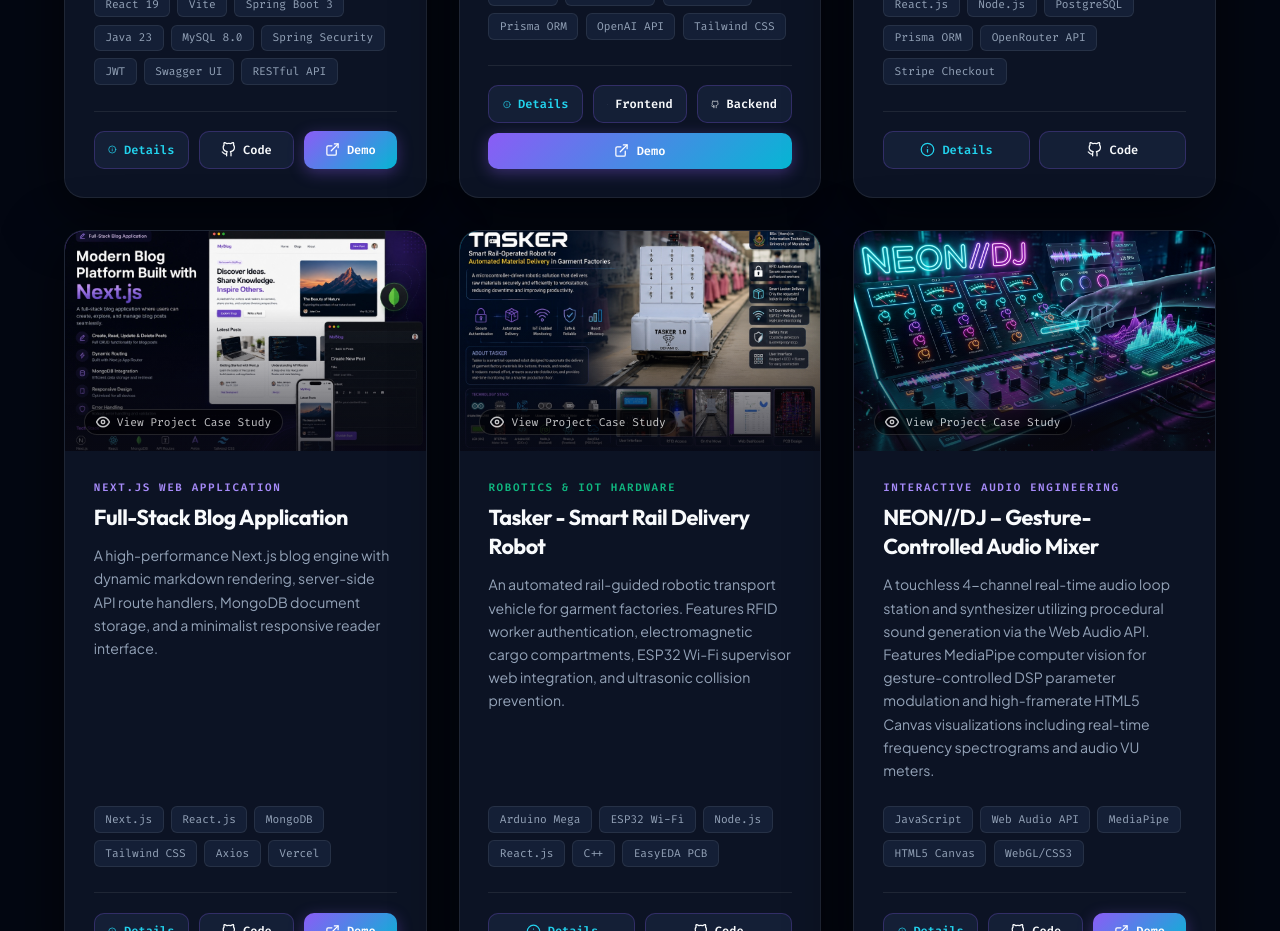
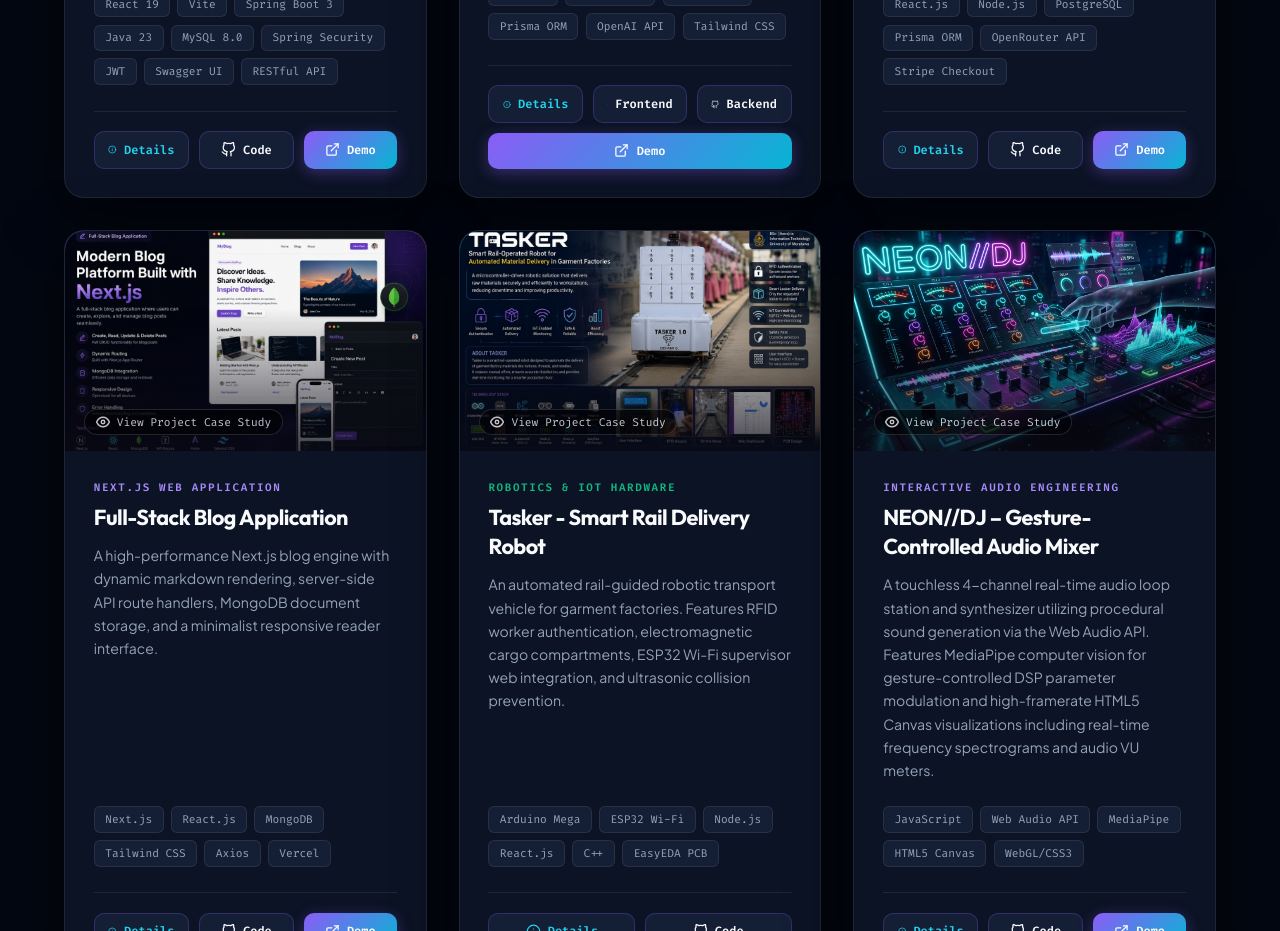
Before and after one commit to DehamiDiv/portfolio-website, a Next.js app: page / in a window 1280 px wide. Shown: the part 5440-6371 px from the top of the page. Built offline with nearby package versions, Linux system fonts and the light colour scheme.

Commit message:
feat: add live demo URL for AI-Powered Website Builder

```diff
--- a/src/app/components/Projects.js
+++ b/src/app/components/Projects.js
@@ -184,7 +184,7 @@ export default function Projects() {
       description: "A production full-stack platform that transforms conversational prompts into responsive, live-previewed websites in real time. Built with sandboxed iframe previews, real-time code revisions, credit balance management, and a Stripe payment integration.",
       tags: ["React.js", "Node.js", "PostgreSQL", "Prisma ORM", "OpenRouter API", "Stripe Checkout"],
       github: "https://github.com/DehamiDiv/Web-site-builder",
-      live: null,
+      live: "https://ai-website-builder-zeta-nine.vercel.app/",
       gradient: "linear-gradient(135deg, #6366f1 0%, #06b6d4 100%)",
       glyph: "🤖",
       image: "/website-builder.jpg",
```
